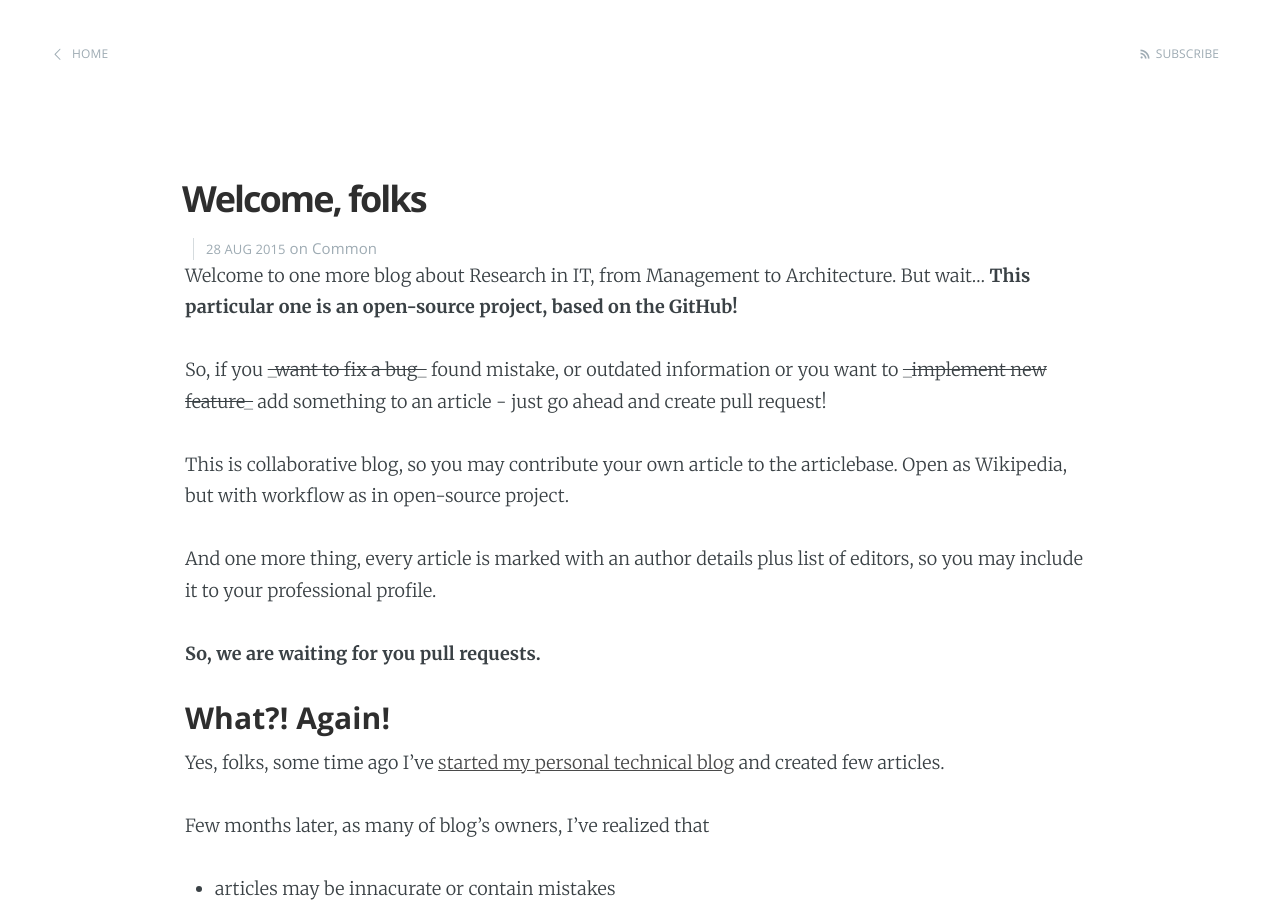
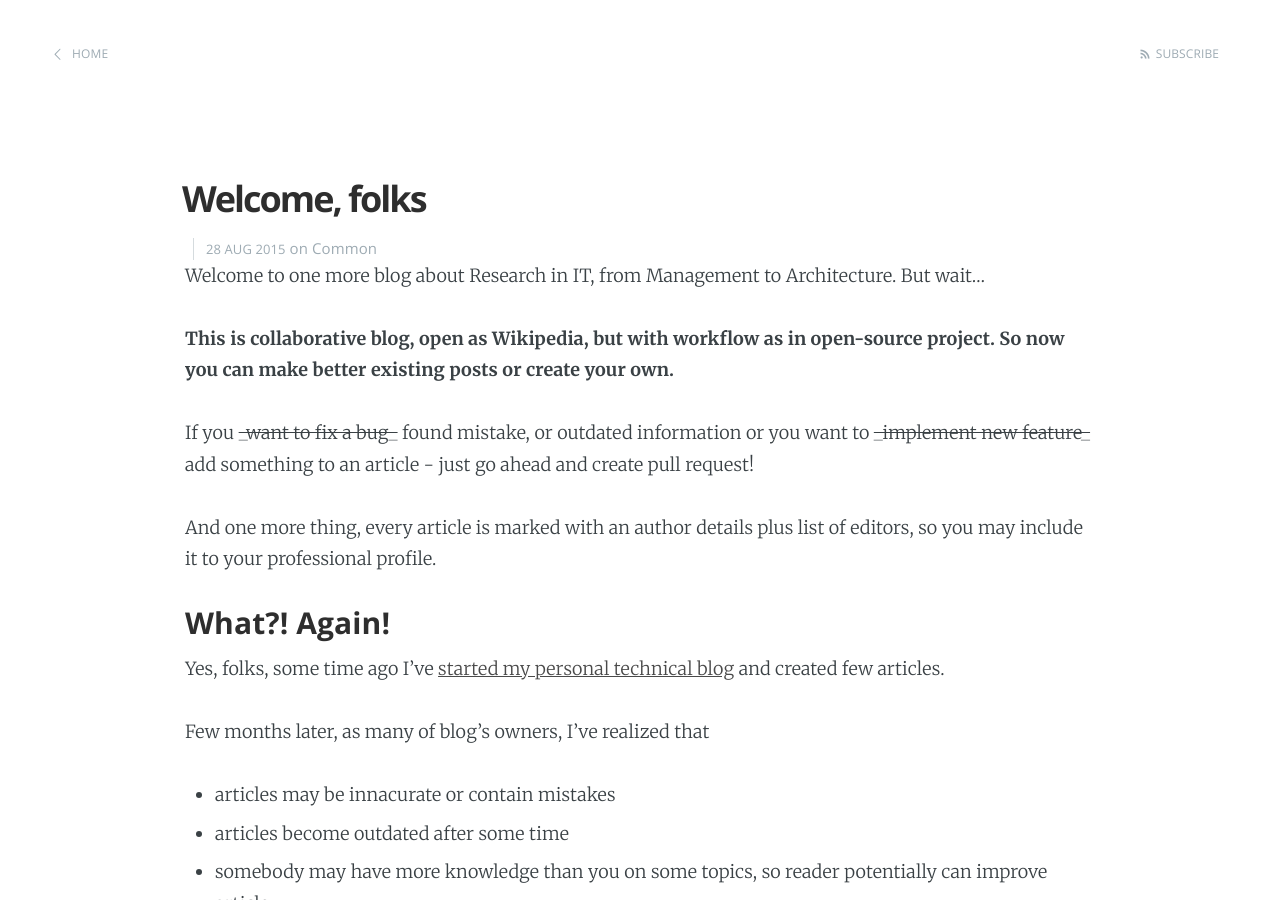
Before and after one commit to rndblog/rndblog.github.io, a Jekyll site: the page built from _posts/2015-03-29-welcome.markdown, in a window 1280 px wide and 900 px high. Built offline with Jekyll 4.4.1, drawn with Linux system fonts in a browser that asks for light colours; Markdown is read by kramdown in place of the engine named in the settings; comment, search, counter and statistics services are not loaded.

Commit message:
Init settings

```diff
--- a/_config.yml
+++ b/_config.yml
@@ -1,5 +1,5 @@
 name: Open-source blog about Software Development and Architecture
-description: Join collaborative notes and articles on Development, Big Data, Architecture, R&D and Management which you can evolve and make better
+description: Now you can make better existing posts about Development, Big Data, Architecture, R&D and Management or create your own.
 meta_description: "Open-source notes and articles on High Load, Big Data, Java, Architecture and Management"
 
 markdown: redcarpet
--- a/_posts/2015-03-29-welcome.markdown
+++ b/_posts/2015-03-29-welcome.markdown
@@ -11,15 +11,15 @@ author_image: "http://sotnikdv.github.io/assets/images/profile.png"
 author_bio: 'I`m Grid Architect at GridDynamics in San Francisco, USA. You can find me also in <a href="http://plus.google.com/109421189749606131821">Google+</a> or <a href="https://www.linkedin.com/in/sotnikdv">LinkedIn</a>.'
 ---
 
-Welcome to  one more blog about Research in IT, from Management to Architecture. But wait... **This particular one is an open-source project, based on the GitHub!**
 
-So, if you <S>_want to fix a bug_</S> found mistake, or outdated information or you want to <S>_implement new feature_</S> add something to an article - just go ahead and create pull request!
+Welcome to  one more blog about Research in IT, from Management to Architecture. But wait...
 
-This is collaborative blog, so you may contribute your own article to the articlebase. Open as Wikipedia, but with workflow as in open-source project.
+**This is collaborative blog, open as Wikipedia, but with workflow as in open-source project. So now you can make better existing posts or create your own.**
+
+If you <S>_want to fix a bug_</S> found mistake, or outdated information or you want to <S>_implement new feature_</S> add something to an article - just go ahead and create pull request!
 
 And one more thing, every article is marked with an author details plus list of editors, so you may include it to your professional profile.
 
-**So, we are waiting for you pull requests.**
 
 ### What?! Again!
 
```
Also changed, not shown: about.md (+2 -5 lines).
